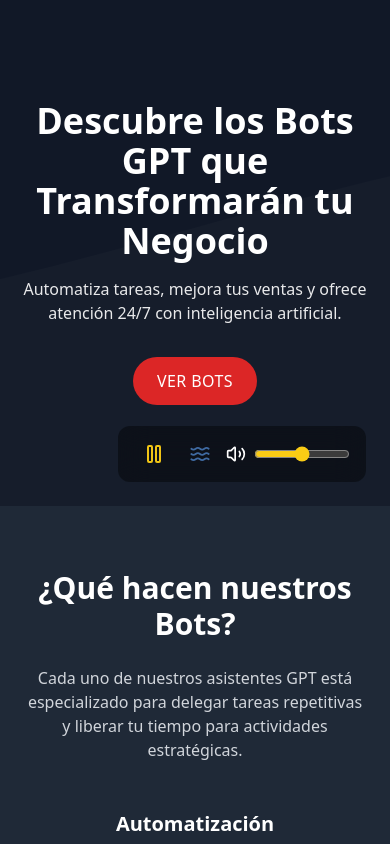
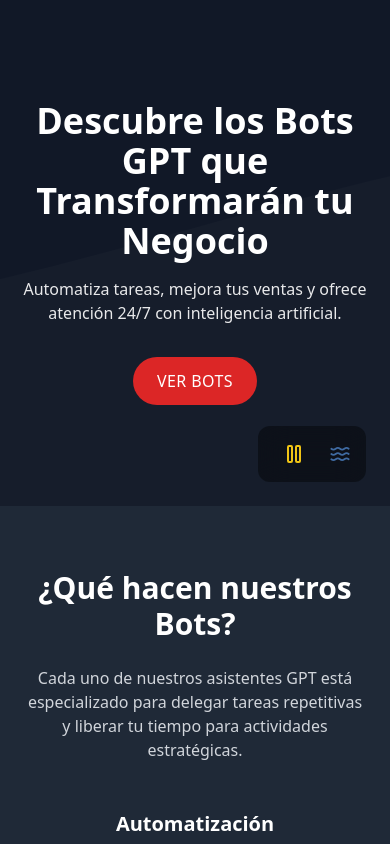
Before and after one commit to Jesus-007-cmd/LandingPageOfBots, a React (Vite) app: page / in a window 390 px wide. Shown: the top 844 px of the page. Built offline with nearby package versions, Linux system fonts and the light colour scheme.

Commit message:
se corrige error con musica

```diff
--- a/src/components/Hero.tsx
+++ b/src/components/Hero.tsx
@@ -6,17 +6,18 @@ const Hero: React.FC = () => {
   const audioRef = useRef<HTMLAudioElement>(null);
   const [isPlaying, setIsPlaying] = useState(false);
   const [hasStarted, setHasStarted] = useState(false);
-  const [volume, setVolume] = useState(0.5); // Valor inicial 50%
+  const [volume, setVolume] = useState(0.5);
 
   useEffect(() => {
     const timer = setTimeout(() => {
       if (audioRef.current) {
         audioRef.current.volume = volume;
-        audioRef.current.play().catch((err) => {
-          console.warn("Reproducción bloqueada:", err);
-        });
+        audioRef.current.play().then(() => {
           setIsPlaying(true);
           setHasStarted(true);
+        }).catch(err => {
+          console.warn("Autoplay bloqueado:", err);
+        });
       }
     }, 5000);
     return () => clearTimeout(timer);
@@ -40,6 +41,15 @@ const Hero: React.FC = () => {
     }
   };
 
+  const handleButtonClick = () => {
+    if (audioRef.current && !isPlaying) {
+      audioRef.current.play();
+      setIsPlaying(true);
+      setHasStarted(true);
+    }
+    document.querySelector("#bots")?.scrollIntoView({ behavior: "smooth" });
+  };
+
   return (
     <section
       className="
@@ -47,6 +57,7 @@ const Hero: React.FC = () => {
         bg-[url('/pattern-waves.svg')] bg-cover bg-center
         flex flex-col justify-center items-center text-center
         text-white
+        px-4
       "
     >
       <h1 className="text-4xl md:text-6xl font-extrabold mb-4">
@@ -56,12 +67,7 @@ const Hero: React.FC = () => {
         Automatiza tareas, mejora tus ventas y ofrece atención 24/7 con inteligencia artificial.
       </p>
       <button
-  onClick={() => {
-    audioRef.current?.play();
-    setIsPlaying(true);
-    setHasStarted(true);
-    document.querySelector("#bots")?.scrollIntoView({ behavior: "smooth" });
-  }}
+        onClick={handleButtonClick}
         className="
           bg-red-600 hover:bg-red-700
           px-6 py-3 rounded-full
@@ -72,9 +78,16 @@ const Hero: React.FC = () => {
         Ver Bots
       </button>
 
-
-      {/* Control de audio */}
-      <div className="absolute bottom-6 right-6 flex items-center gap-4 bg-black/40 px-4 py-2 rounded-xl backdrop-blur-lg">
+      {/* 🎵 Control de audio */}
+      <div
+        className="
+          absolute bottom-6 right-6
+          flex items-center gap-4
+          bg-black/40 px-4 py-2 rounded-xl
+          backdrop-blur-lg
+          z-10
+        "
+      >
         <button onClick={toggleAudio} className="p-2 rounded-full hover:bg-white/10 transition">
           {isPlaying ? (
             <Pause className="w-6 h-6 text-yellow-400 animate-pulse" />
@@ -93,7 +106,7 @@ const Hero: React.FC = () => {
           </motion.div>
         )}
 
-        <div className="flex items-center gap-2">
+        <div className="hidden sm:flex items-center gap-2">
           <Volume2 className="w-5 h-5 text-white" />
           <input
             type="range"
@@ -105,10 +118,7 @@ const Hero: React.FC = () => {
             className="w-24 accent-yellow-400"
           />
         </div>
-
         <audio ref={audioRef} src="/assets/audio/musicBotlyst.mp3" preload="auto" />
-
-
       </div>
     </section>
   );
```
Lines whose indentation alone changed are shown as unchanged.
